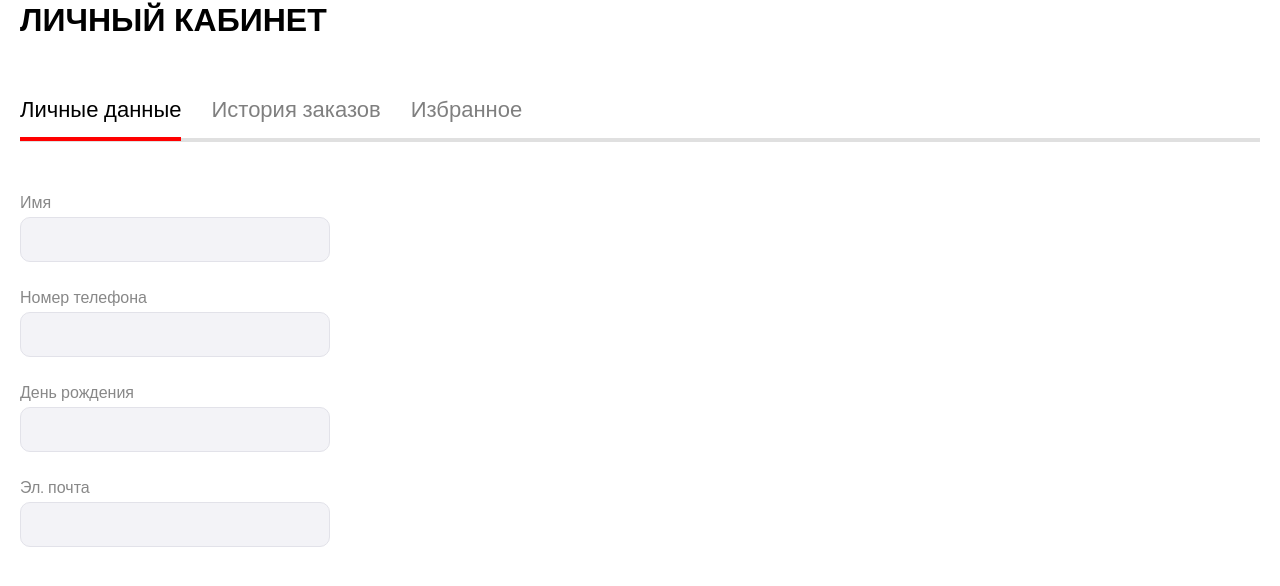
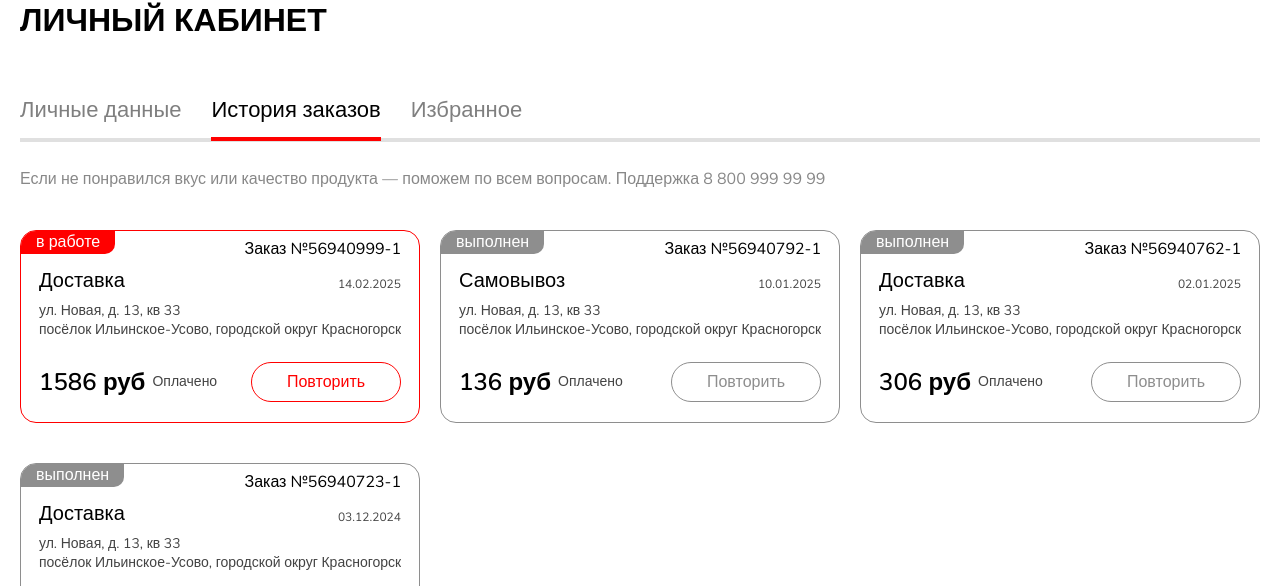
Before and after one commit to w1ct2/Ilyinsky, a Vue app: page /personal-account in a window 1280 px wide. Shown: the part 214-800 px from the top of the page. Built offline with nearby package versions, Linux system fonts and the light colour scheme.

Commit message:
commit-31 (personal-account page part2)

```diff
--- a/src/components/footer/Footer_Contacts.vue
+++ b/src/components/footer/Footer_Contacts.vue
@@ -2,7 +2,7 @@
     <div class="footer-contacts">
         <div class="footer-contacts__phone">
             <img :src="phone" alt="">
-            <h4>+38 (000) 49-09-99</h4>
+            <h4>+7 (000) 00-00-00</h4>
             <p>Ежедневно c 09:00 до 21:00</p>
         </div>
         <div class="footer-contacts__item">
--- a/src/components/pages/Profile/PersonalData.vue
+++ b/src/components/pages/Profile/PersonalData.vue
@@ -1,6 +1,6 @@
 <template>
     <div class="personal-data">
-        <form class="personal-data__form">
+        <form class="personal-data__form" @submit.prevent>
             <div class="personal-data__item">
                 <label for="" class="personal-data__label">Имя</label>
                 <input type="text" class="personal-data__input">
--- /dev/null
+++ b/src/components/pages/Profile/PersonalHistory.vue
@@ -0,0 +1,39 @@
+<template>
+    <div class="history">
+        <article class="history__additionally">Если не понравился вкус или качество продукта — поможем по всем вопросам. Поддержка 8 800 999 99 99</article>
+        <div class="history__container">
+            <PersonalHistory_Item
+                v-for="card in cards"
+                :key="card.id"
+                :data="card"/>
+        </div>
+    </div>
+</template>
+
+<script setup>
+import PersonalHistory_Item from './PersonalHistory_Item.vue';
+import { usePersonalHistory } from '@/store/PersonalHistory';
+const PersonalHistory = usePersonalHistory()
+const cards = PersonalHistory.history
+</script>
+
+<style lang="scss" scoped>
+@import "@/scss/remFunction";
+.history {
+    display: flex;
+    width: 100%;
+    flex-direction: column;
+    margin-top: rem(26);
+    margin-bottom: rem(90);
+    &__additionally {
+        color: #888888;
+    }
+    &__container {
+        margin-top: rem(40);
+        display: grid;
+        grid-template-columns: repeat(3, 1fr);
+        column-gap: rem(20);
+        row-gap: rem(40);
+    }
+}
+</style>
--- /dev/null
+++ b/src/components/pages/Profile/PersonalHistory_Item.vue
@@ -0,0 +1,147 @@
+<template>
+    <div class="card"
+            :class="{
+                'card--is-done': status === 'isDone',
+                'card--in-work': status === 'inProgress'
+            }">
+        <article
+            class="card__status"
+            :class="{
+                'card__status--is-done': status === 'isDone',
+                'card__status--in-work': status === 'inProgress'
+            }">
+            {{ data.status }}
+        </article>
+        <h4 class="card__number">{{ data.number }}</h4>
+        <div class="card__about">
+            <h2 class="card__method">{{ data.method }}</h2>
+            <p class="card__date">{{ data.date }}</p>
+        </div>
+        <p class="card__address" v-html="data.address"></p>
+        <div class="card__action">
+            <h2 class="card__price">{{ data.price }} <span>Оплачено</span></h2>
+            <button
+                class="card__button"
+                :class="{
+                    'card__button--is-done': status === 'isDone',
+                    'card__button--in-work': status === 'inProgress'
+                }">
+                {{ status === 'inWork' ? 'Отследить' : 'Повторить' }}
+            </button>
+        </div>
+    </div>
+</template>
+
+<script setup>
+import { computed } from 'vue';
+
+const props = defineProps({
+    data: {
+        type: Object,
+        required: true
+    }
+})
+const status = computed(()=>{
+    if(props.data.status === 'в работе') {
+        return 'inProgress'
+    } else if (props.data.status === 'выполнен') {
+        return 'isDone'
+    }
+})
+</script>
+
+<style lang="scss" scoped>
+@import "@/scss/remFunction";
+.card {
+    width: 100%;
+    aspect-ratio: 415/200;
+    border-radius: 16px;
+    border: 1px solid grey;
+    padding: 7px 18px;
+    padding-bottom: 20px;
+    position: relative;
+    display: flex;
+    flex-direction: column;
+    overflow: hidden;
+    &--is-done {
+        border: 1px solid #8E8E8E;
+    }
+    &--in-work {
+        border: 1px solid var(--red);
+    }
+    &__status {
+        position: absolute;
+        top: 0;
+        left: 0;
+        background-color: gray;
+        width: fit-content;
+        padding: 0 15px;
+        height: rem(23);
+        border-radius: 0 0 10px 0;
+        text-align: center;
+        color: #fff;
+        &--in-work {
+            background-color: var(--red);
+        }
+        &--is-done {
+            background-color: #8E8E8E;
+        }
+    }
+    &__number {
+        margin-left: auto;
+        margin-bottom: rem(7);
+    }
+    &__about {
+        display: flex;
+        align-items: center;
+        justify-content: space-between;
+    }
+    &__date {
+        font-size: 12px;
+        color: #434343;
+    }
+    &__method {
+        font-size: 20px;
+        margin-bottom: rem(7);
+    }
+    &__address {
+        font-size: 14px;
+        color: #434343;
+        white-space: nowrap;
+        overflow: hidden;
+    }
+    &__action {
+        display: flex;
+        align-items: center;
+        justify-content: space-between;
+        margin-top: auto;
+    }
+    &__price {
+        font-size: 24px;
+        font-weight: 600;
+        display: flex;
+        align-items: center;
+        & span {
+            font-size: 14px;
+            font-weight: 400;
+            margin-left: rem(7);
+            color: #434343;
+        }
+    }
+    &__button {
+        max-width: rem(150);
+        width: 100%;
+        aspect-ratio: 150/40;
+        border-radius: rem(30);
+        border: 1px solid grey;
+        &--is-done {
+            color: #8E8E8E;
+            border: 1px solid #8E8E8E;
+        }
+        &--in-work {
+            border: 1px solid var(--red);
+            color: var(--red);
+        }
+    }
+}
+</style>
--- a/src/components/pages/Profile/Profile_Inner.vue
+++ b/src/components/pages/Profile/Profile_Inner.vue
@@ -11,7 +11,7 @@
                     @click="selectTab(index)">{{ tab.title }}</li>
             </ul>
             <PersonalData v-if="activeTab === 0"></PersonalData>
-            <div v-else-if="activeTab === 1">Test1</div>
+            <PersonalHistory v-else-if="activeTab === 1"></PersonalHistory>
             <div v-else-if="activeTab === 2">Test2</div>
         </div>
     </section>
@@ -20,7 +20,8 @@
 <script setup>
 import { ref } from 'vue';
 import PersonalData from './PersonalData.vue';
-const activeTab = ref(0)
+import PersonalHistory from './PersonalHistory.vue';
+const activeTab = ref(1)
 const tabs = ref([
     {
         id: 1,
--- /dev/null
+++ b/src/store/PersonalHistory.ts
@@ -0,0 +1,54 @@
+import { defineStore } from "pinia";
+import { Ref, ref } from "vue";
+interface History {
+    id: number
+    status: 'выполнен' | 'в работе'
+    method: 'Доставка' | 'Самовывоз'
+    number: string
+    address: string
+    price: string
+    date: string
+}
+export const usePersonalHistory = defineStore('personalHistory', ()=>{
+    const history: Ref<History[]> = ref([
+        {
+            id: 1,
+            status: 'в работе',
+            method: 'Доставка',
+            number: 'Заказ №56940999-1',
+            address: 'ул. Новая, д. 13, кв 33 </br>посёлок Ильинское-Усово, городской округ Красногорск',
+            price: '1586 руб',
+            date: '14.02.2025'
+        },
+        {
+            id: 2,
+            status: 'выполнен',
+            method: 'Самовывоз',
+            number: 'Заказ №56940792-1',
+            address: 'ул. Новая, д. 13, кв 33 </br>посёлок Ильинское-Усово, городской округ Красногорск',
+            price: '136 руб',
+            date: '10.01.2025'
+        },
+        {
+            id: 3,
+            status: 'выполнен',
+            method: 'Доставка',
+            number: 'Заказ №56940762-1',
+            address: 'ул. Новая, д. 13, кв 33 </br>посёлок Ильинское-Усово, городской округ Красногорск',
+            price: '306 руб',
+            date: '02.01.2025'
+        },
+        {
+            id: 4,
+            status: 'выполнен',
+            method: 'Доставка',
+            number: 'Заказ №56940723-1',
+            address: 'ул. Новая, д. 13, кв 33 </br>посёлок Ильинское-Усово, городской округ Красногорск',
+            price: '986 руб',
+            date: '03.12.2024'
+        },
+    ])
+    return {
+        history
+    }
+})
```
